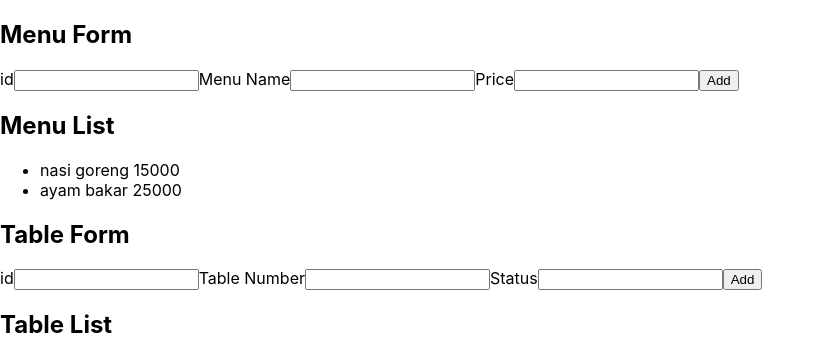
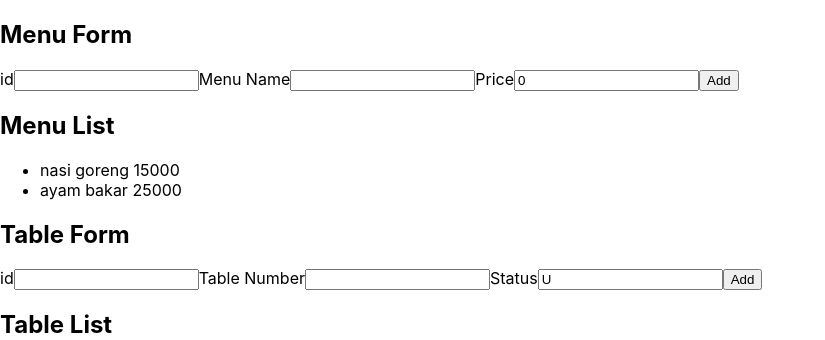
Before and after one commit to edwardsuwirya/wmb-live-code, a React (Create React App) app: page / in a window 1280 px wide. Shown: the top 340 px of the page, without its empty margins (0-825 px from the left). Built offline with nearby package versions, Linux system fonts and the light colour scheme.

Commit message:
Lifting the state up

```diff
--- a/src/App.js
+++ b/src/App.js
@@ -40,7 +40,13 @@ class MenuForm extends Component {
             price: 0
         }
     }
+    componentDidMount() {
+        console.log('menu form mounting')
+    }
 
+    componentDidUpdate(prevProps, prevState, snapshot) {
+        console.log('menu form update')
+    }
     handleInputChange = (e) => {
         this.setState({
             [e.target.name]: e.target.value
@@ -49,18 +55,27 @@ class MenuForm extends Component {
     handleAddMenu = () => {
         menus.push({...this.state});
         console.log(menus);
+        this.clearForm();
+        this.props.handleFormUpdate();
     }
-
+    clearForm = () => {
+        this.setState({
+            id: '',
+            menuName: '',
+            price: 0
+        })
+    }
     render() {
+        const {id, menuName, price} = this.state
         return (
             <>
                 <h2>Menu Form</h2>
                 <label>id</label>
-                <input name='id' type='text' onChange={this.handleInputChange}/>
+                <input name='id' type='text' value={id} onChange={this.handleInputChange}/>
                 <label>Menu Name</label>
-                <input name='menuName' type='text' onChange={this.handleInputChange}/>
+                <input name='menuName' type='text' value={menuName} onChange={this.handleInputChange}/>
                 <label>Price</label>
-                <input name='price' type='text' onChange={this.handleInputChange}/>
+                <input name='price' type='text' value={price} onChange={this.handleInputChange}/>
                 <button onClick={this.handleAddMenu}>Add</button>
             </>
         )
@@ -92,6 +107,14 @@ class TableForm extends Component {
         }
     }
 
+    componentDidMount() {
+        console.log('table form mounting')
+    }
+
+    componentDidUpdate(prevProps, prevState, snapshot) {
+        console.log('table form update')
+    }
+
     handleInputChange = (e) => {
         this.setState({
             [e.target.name]: e.target.value
@@ -100,18 +123,28 @@ class TableForm extends Component {
     handleAddTable = () => {
         tables.push({...this.state});
         console.log(tables);
+        this.clearForm();
+        this.props.handleFormUpdate();
+    }
+    clearForm = () => {
+        this.setState({
+            id: '',
+            tableNumber: '',
+            status: 'U'
+        })
     }
 
     render() {
+        const {id, tableNumber, status} = this.state
         return (
             <>
                 <h2>Table Form</h2>
                 <label>id</label>
-                <input name='id' type='text' onChange={this.handleInputChange}/>
+                <input name='id' type='text' value={id} onChange={this.handleInputChange}/>
                 <label>Table Number</label>
-                <input name='tableNumber' type='text' onChange={this.handleInputChange}/>
+                <input name='tableNumber' type='text' value={tableNumber} onChange={this.handleInputChange}/>
                 <label>Status</label>
-                <input name='status' type='text' onChange={this.handleInputChange}/>
+                <input name='status' type='text' value={status} onChange={this.handleInputChange}/>
                 <button onClick={this.handleAddTable}>Add</button>
             </>
         )
@@ -148,13 +181,20 @@ class App extends Component {
     constructor(props) {
         super(props);
         this.state = {
-            isAuthenticated: true
+            isAuthenticated: true,
+            isFormUpdate: false
         }
     }
 
     onLoggedIn = (status) => {
         this.setState({
             isAuthenticated: status
+        })
+    }
+
+    onUpdateForm = () => {
+        this.setState({
+            isFormUpdated: true
         })
     }
 
@@ -165,9 +205,9 @@ class App extends Component {
                 {
                     isAuthenticated ?
                         <>
-                            <MenuForm/>
+                            <MenuForm handleFormUpdate={this.onUpdateForm}/>
                             <MenuList/>
-                            <TableForm/>
+                            <TableForm handleFormUpdate={this.onUpdateForm}/>
                             <TableList/>
                             <button onClick={() => this.onLoggedIn(false)}>Logout</button>
                         </> : <Login handleLoggedIn={this.onLoggedIn}/>
```
